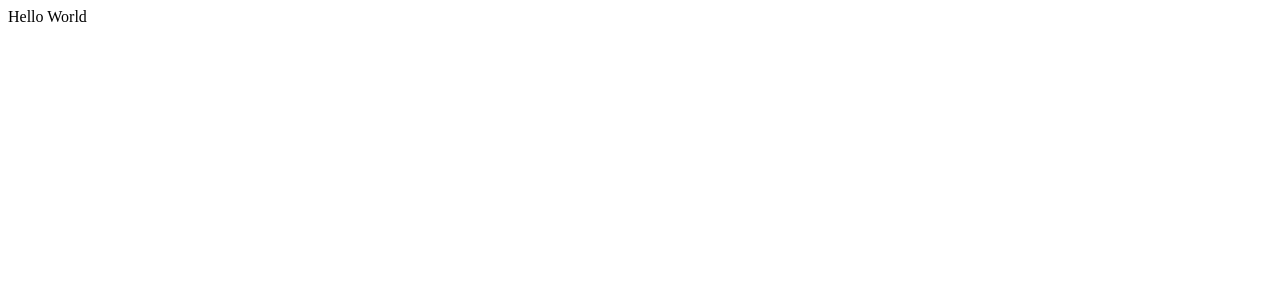
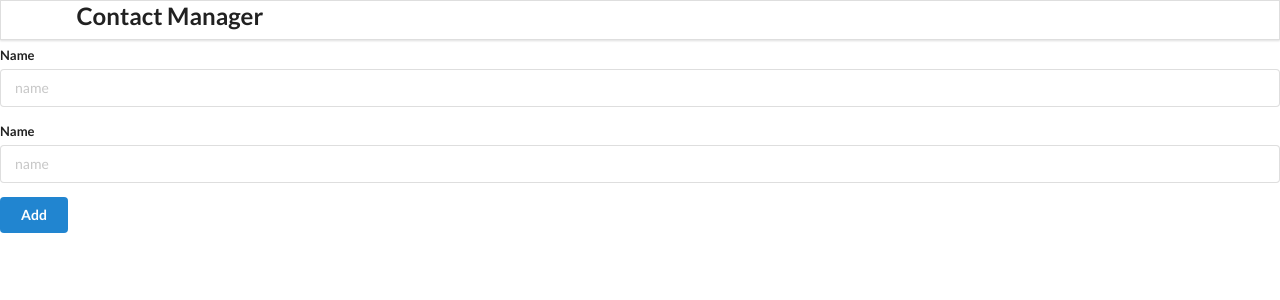
Before and after one commit to fangye66/Contact-app, a React (Create React App) app: page / in a window 1280 px wide. Shown: the top 300 px of the page. Built offline with nearby package versions, Linux system fonts and the light colour scheme.

Commit message:
write AddContact.js and Header.js

```diff
--- a/public/index.html
+++ b/public/index.html
@@ -14,7 +14,7 @@
       manifest.json provides metadata used when your web app is installed on a
       user's mobile device or desktop. See https://developers.google.com/web/fundamentals/web-app-manifest/
     -->
-    <link rel="manifest" href="%PUBLIC_URL%/manifest.json" />
+    <link rel="stylesheet" href="https://cdnjs.cloudflare.com/ajax/libs/semantic-ui/2.4.1/semantic.min.css" integrity="sha512-8bHTC73gkZ7rZ7vpqUQThUDhqcNFyYi2xgDgPDHc+GXVGHXq+xPjynxIopALmOPqzo9JZj0k6OqqewdGO3EsrQ==" crossorigin="anonymous" referrerpolicy="no-referrer" />
     <!--
       Notice the use of %PUBLIC_URL% in the tags above.
       It will be replaced with the URL of the `public` folder during the build.
--- a/src/components/AddContact.js
+++ b/src/components/AddContact.js
@@ -0,0 +1,29 @@
+import React from "react";
+
+class AddContact extends React.Component{
+    render(){
+      return (
+        <div className="ui main">
+            <h2>Add contact</h2>
+            <form className="ui form">
+               <div className="field">
+                   <label>Name</label>
+                   <input type="text" name="name" placeholder="name"/>
+                </div>
+                <div className="field">
+                   <label>Name</label>
+                   <input type="text" name="name" placeholder="name"/>
+                        </div>
+                        <button className="ui button blue">Add</button>
+            </form>
+
+        </div>
+
+      );
+
+
+    }
+
+}
+
+export default AddContact
--- a/src/components/App.js
+++ b/src/components/App.js
@@ -1,10 +1,19 @@
-
+import React from 'react';
 import './App.css';
+import Header from "./Header";
+import AddContact from "./AddContact";
+import ContactList from "./ContactList";
 
 function App() {
   return (
 
-    <div>Hello World</div>
+    <div>
+      <Header />
+      <AddContact />
+     {/* <ContactList /> */}
+    </div>
+
+
   );
 }
 
--- a/src/components/Header.js
+++ b/src/components/Header.js
@@ -0,0 +1,15 @@
+import React from 'react';
+
+const Header = () =>{
+    return(
+
+        <div className="ui fixed menu">
+            <div className="ui container center">
+              <h2>Contact Manager</h2>
+            </div>
+        </div>
+
+    );
+
+};
+export default Header;
```
